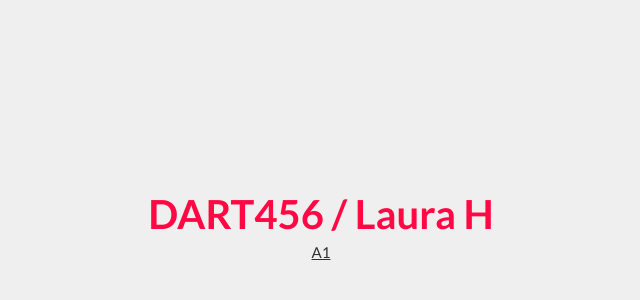
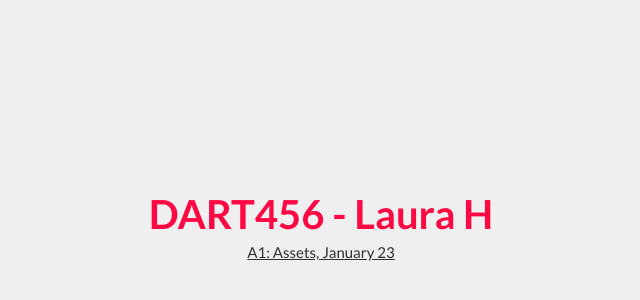
Before and after one commit to Laura-Hdz/dart456, a plain HTML site: page index.html in a window 1280 px wide. Shown: the part 66-366 px from the top of the page, without its empty margins (319-959 px from the left). Drawn offline with Linux system fonts and the light colour scheme.

Commit message:
Add files via upload

```diff
--- a/index.html
+++ b/index.html
@@ -11,11 +11,11 @@
     <div id="home">
 
       <div class="intro">
-           <h1>DART456 / Laura H</h1>
+           <h1>DART456 - Laura H</h1>
        </div>
 
       <div class="assignments">
-			     <h1><a href="html/a1.html">A1</a></h1>
+			     <h1><a href="html/a1.html">A1: Assets, January 23</a></h1>
 			 </div>
 
 	</div>
```
